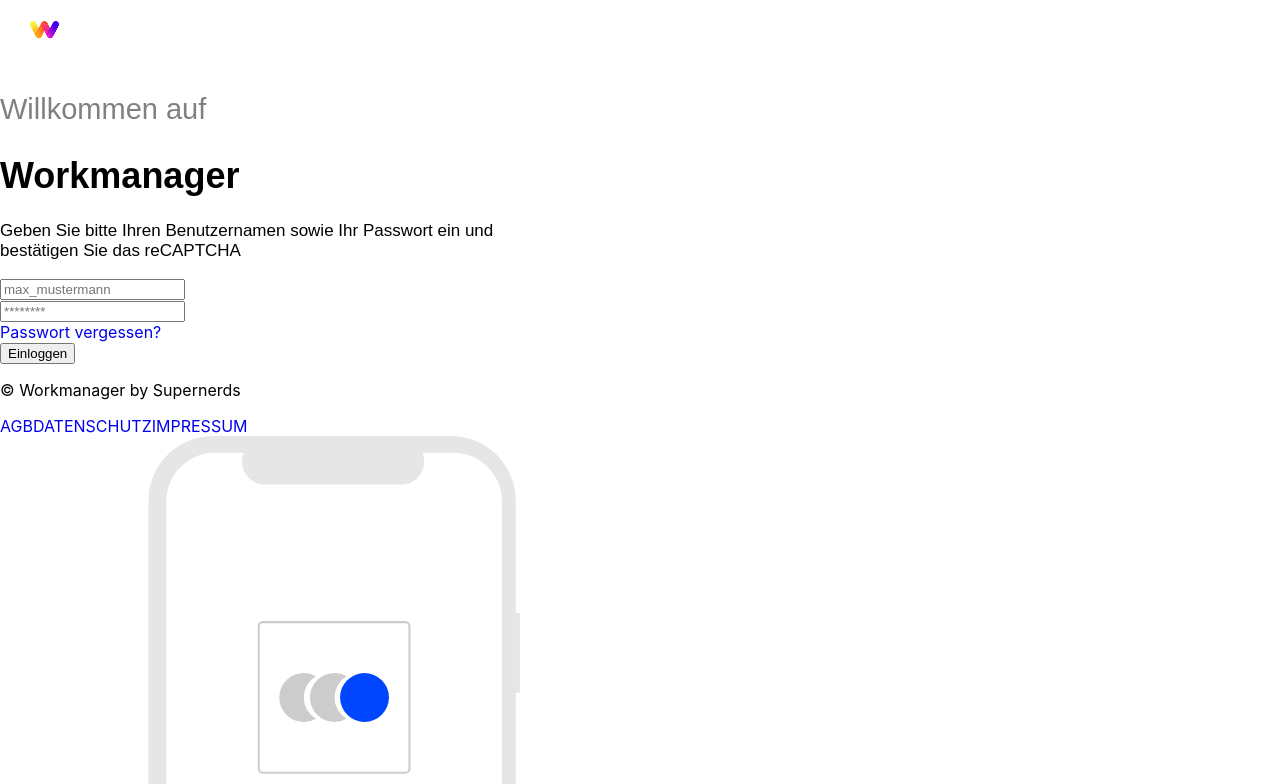
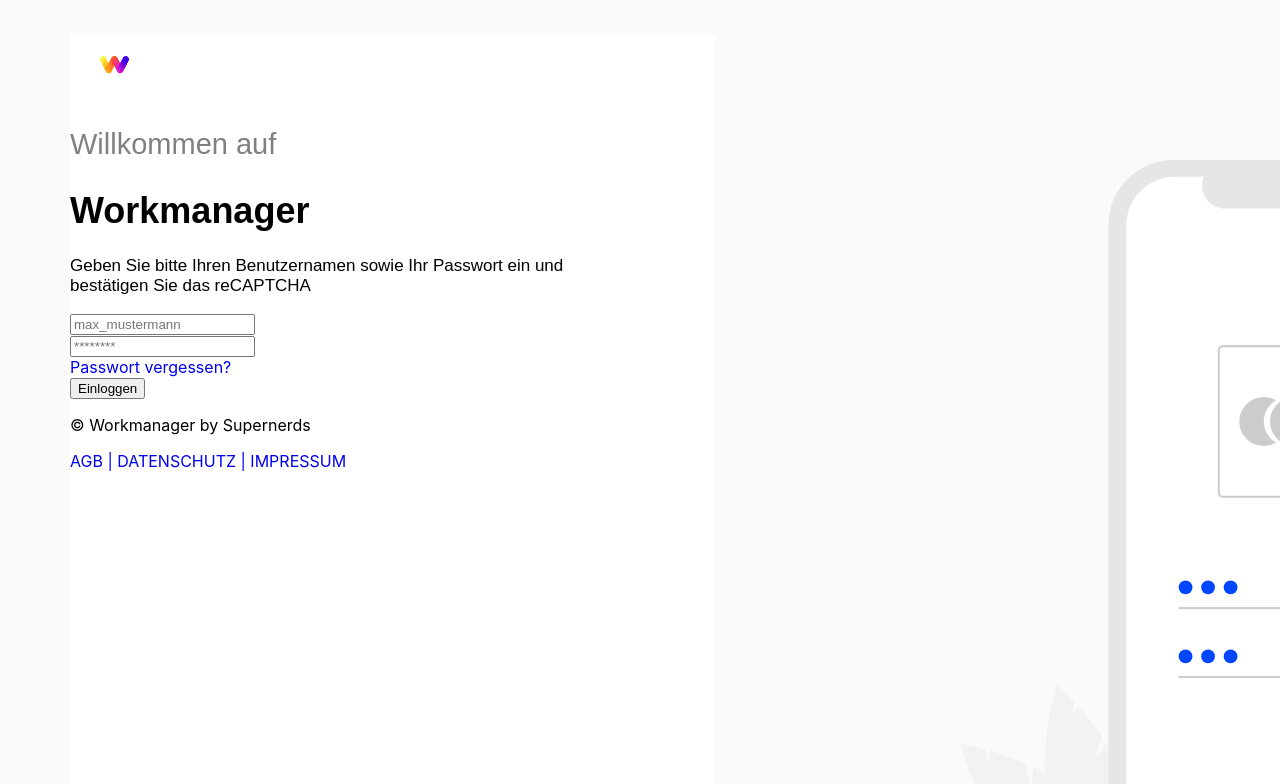
Before and after one commit to MertDurasi/Team-Supernerds, a React (Create React App) app: page /login in a window 1280 px wide. Shown: the top 784 px of the page. Built offline with nearby package versions, Linux system fonts and the light colour scheme; a web font is replaced by a local one.

Commit message:
Update: Auslagerung von Login-Dateien & Erste Gliederung - Alexander Kokoreff

```diff
--- /dev/null
+++ b/src/components/login/Illustration.js
@@ -0,0 +1,14 @@
+import React, { Component } from "react";
+import "../../css/Login.css";
+import illustration from "../../img/login/Illustration.svg";
+
+class Illustration extends React.Component {
+  state = {};
+  render() {
+    return (
+        <img id="login-illustration" src={illustration} alt="illustration"></img>
+    );
+  }
+}
+
+export default Illustration;
--- a/src/components/login/Login.js
+++ b/src/components/login/Login.js
@@ -1,46 +1,15 @@
 import React, { Component } from "react";
-import "../../css/Login.css";
-import illustration from "../../img/login/Illustration.svg";
-import logo from "../../img/login/logo.svg";
+import "../../css/Background.css";
+import Illustration from "./Illustration";
+import LoginScreen from "./LoginScreen";
 
 class Login extends React.Component {
   state = {};
   render() {
     return (
       <React.Fragment>
-        <div id="login-container" className="login-container">
-          <div id="login-container-head">
-            <img id="login-logo" src={logo} width="90" height="60" alt="logo"></img>
-            <p id="text-1">Willkommen auf</p>
-            <h1 id="ueberschrift-1">Workmanager</h1>
-            <p id="text-2">Geben Sie bitte Ihren Benutzernamen sowie Ihr Passwort ein und<br/> bestätigen Sie das reCAPTCHA</p>
-          </div>
-
-          <form>
-            <input type="text" placeholder="max_mustermann" name="uname" required></input>
-            <br />
-            <input type="passwort" placeholder="********" name="psw" required></input>
-            <br />
-            <span className="psw"><a href="/login">Passwort vergessen?</a></span>
-            <br />
-
-            {/******************* Platzhalter für reCAPTCHA *******************/}
-
-            <button type="submit">Einloggen</button>
-          </form>
-
-          {/******************* Footer für den Login-Container *******************/}
-          <div id="login-footer" className="login-footer">
-              <p>&copy; Workmanager by Supernerds</p>
-              <a href="/login">AGB</a>
-              <a href="/login">DATENSCHUTZ</a>
-              <a href="/login">IMPRESSUM</a>
-          </div>
-        </div>
-
-        <div id="illustration">
-          <img id="login-illustration" src={illustration} alt="illustration"></img>
-        </div>
+        <LoginScreen></LoginScreen>
+        <Illustration></Illustration>
       </React.Fragment>
     );
   }
--- /dev/null
+++ b/src/components/login/LoginFooter.js
@@ -0,0 +1,20 @@
+import React, { Component } from "react";
+import "../../css/Login.css";
+
+class LoginFooter extends React.Component {
+  state = {};
+  render() {
+    return (
+      <React.Fragment>
+          <div id="login-footer" className="login-footer">
+              <p>&copy; Workmanager by Supernerds</p>
+              <a href="/login">AGB | </a>
+              <a href="/login">DATENSCHUTZ | </a>
+              <a href="/login">IMPRESSUM</a>
+          </div>
+      </React.Fragment>
+    );
+  }
+}
+
+export default LoginFooter;
--- /dev/null
+++ b/src/components/login/LoginScreen.js
@@ -0,0 +1,44 @@
+import React, { Component } from "react";
+import "../../css/Login.css";
+import LoginFooter from "./LoginFooter.js";
+import logo from "../../img/login/logo.svg";
+import Illustration from "./Illustration";
+
+class LoginScreen extends React.Component {
+  state = {};
+  render() {
+    return (
+      <React.Fragment>
+        <div id="login-container" className="login-container">
+          <div id="login-container-head">
+            <img id="login-logo" src={logo} width="90" height="60" alt="logo"></img>
+            <p id="text-1">Willkommen auf</p>
+            <h1 id="ueberschrift-1">Workmanager</h1>
+            <p id="text-2">Geben Sie bitte Ihren Benutzernamen sowie Ihr Passwort ein und<br/> bestätigen Sie das reCAPTCHA</p>
+          </div>
+
+          <form>
+            <input type="text" placeholder="max_mustermann" name="uname" required></input>
+            <br />
+            <input type="passwort" placeholder="********" name="psw" required></input>
+            <br />
+            <span className="psw"><a href="/login">Passwort vergessen?</a></span>
+            <br />
+
+            {/******************* Platzhalter für reCAPTCHA *******************/}
+
+            <button type="submit">Einloggen</button>
+          </form>
+
+          {/******************* Footer für den Login-Container *******************/}
+          <LoginFooter></LoginFooter>
+
+        </div>
+
+
+      </React.Fragment>
+    );
+  }
+}
+
+export default LoginScreen;
--- /dev/null
+++ b/src/css/Background.css
@@ -0,0 +1,6 @@
+
+/* Hintergrund in eigener Datei, damit es zu keiner Kollision kommt */
+html, body {
+
+    background-color: #FAFAFA;
+}
--- a/src/css/Login.css
+++ b/src/css/Login.css
@@ -7,6 +7,8 @@
     url("//db.onlinewebfonts.com/t/265ea857723a2700ebb3db3af7301a2a.ttf") format("truetype"),
     url("//db.onlinewebfonts.com/t/265ea857723a2700ebb3db3af7301a2a.svg#Volte") format("svg");
 }
+
+
 
 
 /* Text: "Willkommen auf"*/
@@ -29,3 +31,24 @@
     font-size: 17px;
     color: black;
 }
+
+/* Linker Container für "Einlogg"-Option */
+
+#login-container {
+    position: fixed;
+    width: 645px;
+    height: 840px;
+    left: 70px;
+    top: 35px;
+    background-color: #FFFFFF;
+
+}
+
+/* Rechter Container -> Illustration */
+#login-illustration {
+    position: fixed;
+    width: 745px;
+    height: 747px;
+    left: 960px;
+    top: 160px;
+}
```
Also changed, not shown: FRONT-END.txt.
